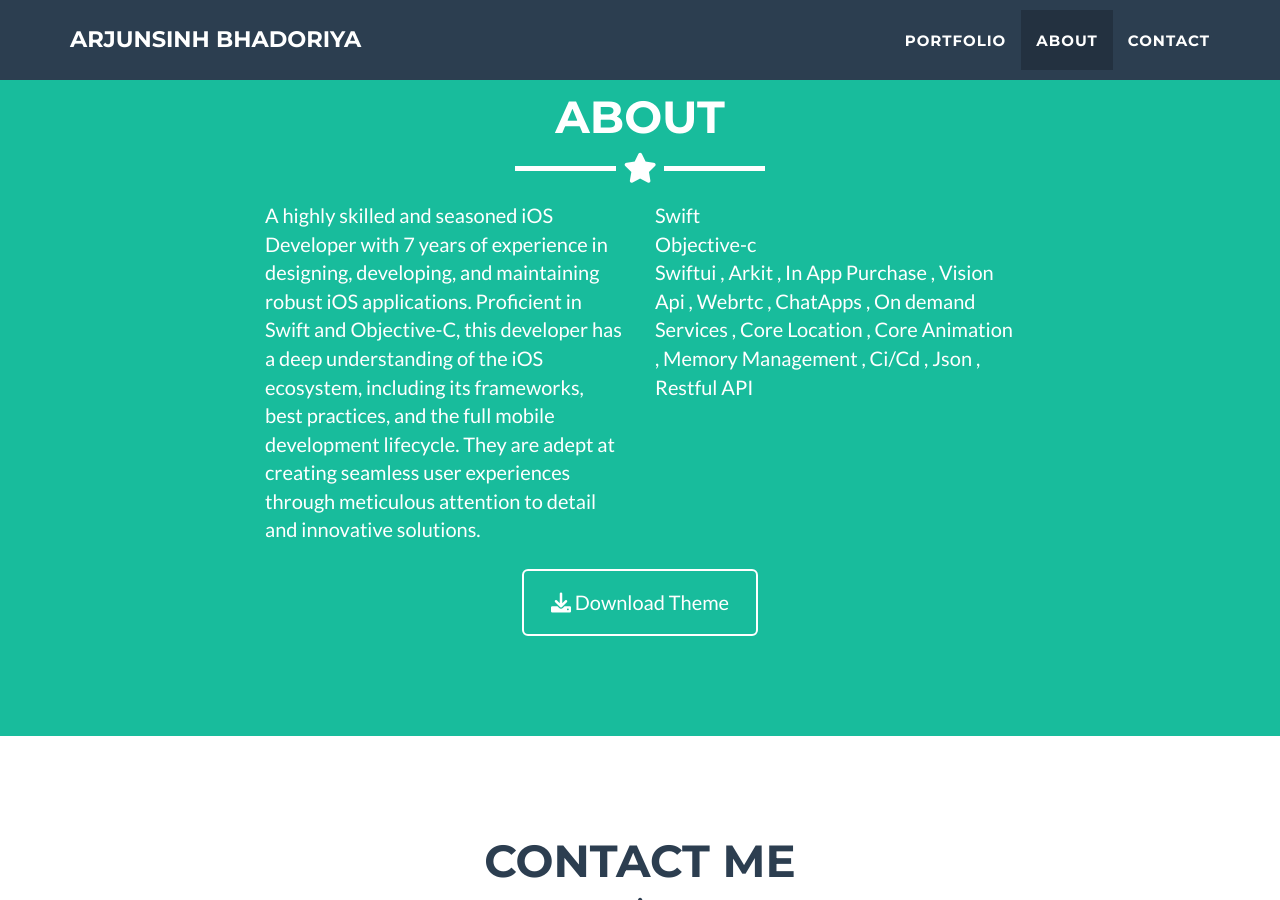
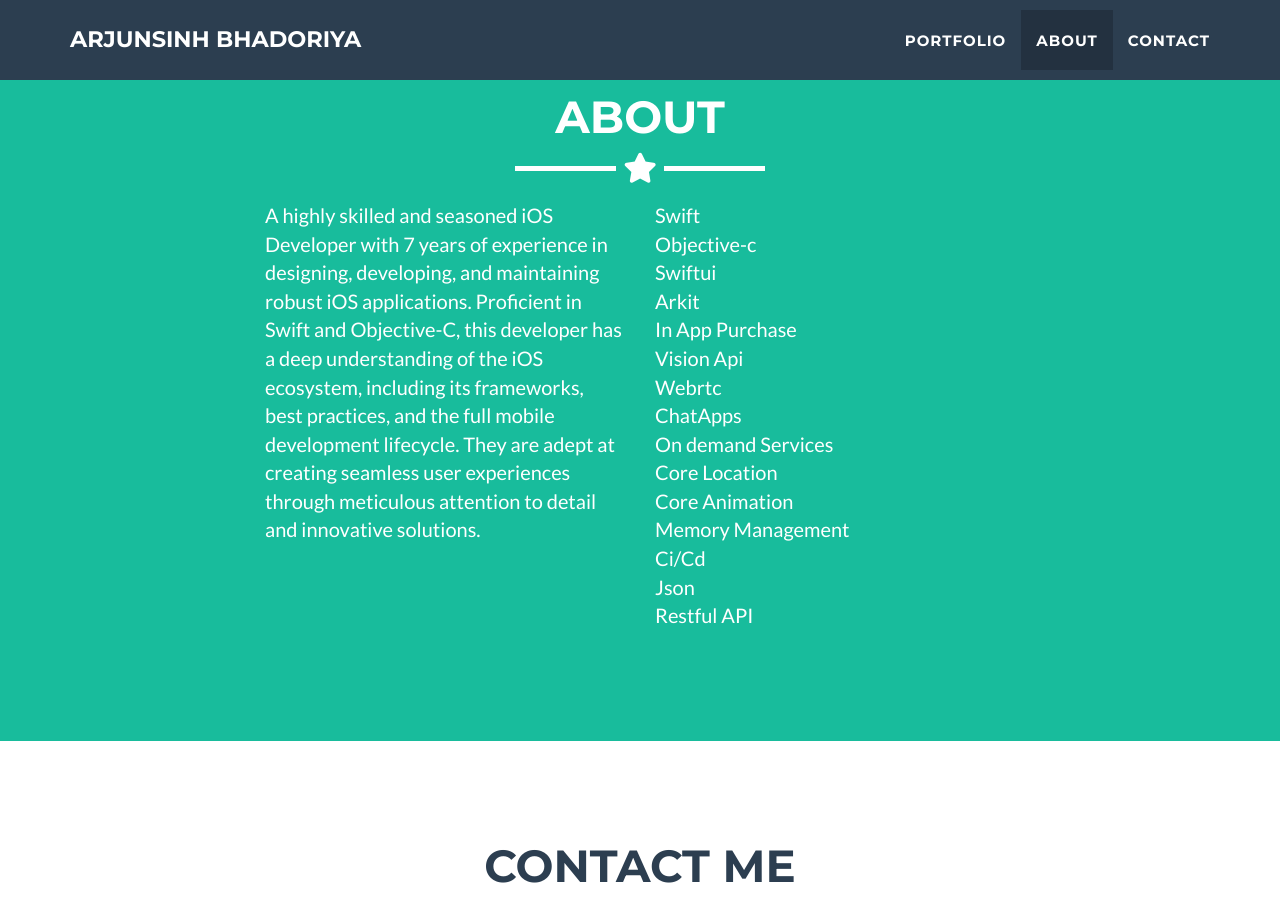
Before and after one commit to abmanraj/abmanraj.github.io, a Jekyll site: the page built from _posts/2014-07-18-project-1.markdown, in a window 1280 px wide and 900 px high, scrolled down 1824 px. Built offline with Jekyll 4.4.1, drawn with Linux system fonts in a browser that asks for light colours.

Commit message:
-- br added button removed

```diff
--- a/_includes/about.html
+++ b/_includes/about.html
@@ -12,12 +12,9 @@
         <p>A highly skilled and seasoned iOS Developer with 7 years of experience in designing, developing, and maintaining robust iOS applications. Proficient in Swift and Objective-C, this developer has a deep understanding of the iOS ecosystem, including its frameworks, best practices, and the full mobile development lifecycle. They are adept at creating seamless user experiences through meticulous attention to detail and innovative solutions.</p>
       </div>
       <div class="col-lg-4">
-        <p> Swift <br> Objective-c <br> Swiftui , Arkit , In App Purchase , Vision Api , Webrtc , ChatApps , On demand Services , Core Location , Core Animation , Memory Management , Ci/Cd , Json , Restful API</p>
+        <p> Swift <br> Objective-c <br> Swiftui <br> Arkit <br> In App Purchase <br> Vision Api <br> Webrtc <br> ChatApps <br> On demand Services <br> Core Location <br> Core Animation <br> Memory Management <br> Ci/Cd <br> Json <br> Restful API</p>
       </div>
       <div class="col-lg-8 col-lg-offset-2 text-center">
-        <a href="https://github.com/jeromelachaud/freelancer-theme" class="btn btn-lg btn-outline">
-          <i class="fa fa-download"></i> Download Theme
-        </a>
       </div>
     </div>
   </div>
```
